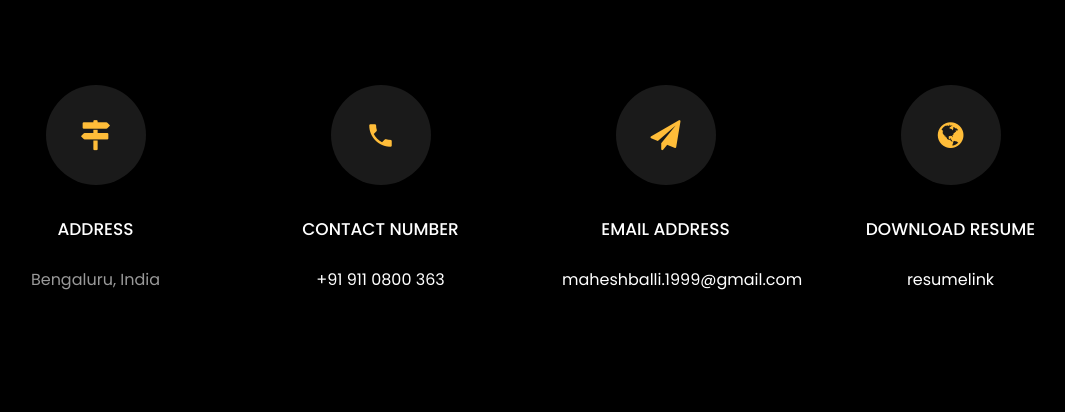
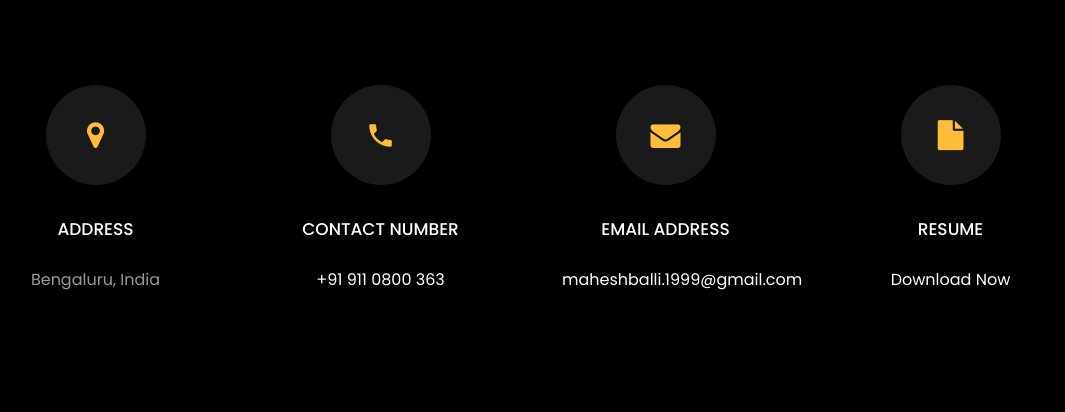
Before and after one commit to maheshballi/MyPortfolio, a plain HTML site: page index.html in a window 1280 px wide. Shown: the part 5007-5419 px from the top of the page, without its empty margins (117-1182 px from the left). Drawn offline with Linux system fonts and the light colour scheme; files whose address does not match are found by name.

Commit message:
index.html file modified

```diff
--- a/index.html
+++ b/index.html
@@ -454,7 +454,7 @@
           <div class="col-md-6 col-lg-3 d-flex ftco-animate">
           	<div class="align-self-stretch box p-4 text-center">
           		<div class="icon d-flex align-items-center justify-content-center">
-          			<span class="icon-map-signs"></span>
+          			<span class="icon-map-marker"></span>
           		</div>
           		<h3 class="mb-4">Address</h3>
 	            <p>Bengaluru, India</p>
@@ -472,19 +472,20 @@
           <div class="col-md-6 col-lg-3 d-flex ftco-animate">
 						<div class="align-self-stretch box p-4 text-center">
 								<div class="icon d-flex align-items-center justify-content-center">
-          			<span class="icon-paper-plane"></span>
+										<span class="icon-envelope"></span> <!-- Add the envelope icon -->
 								</div>
 								<h3 class="mb-4">Email Address</h3>
-	            <p><a href="mailto:info@yoursite.com">maheshballi.1999@gmail.com</a></p>
+								<p><a href="mailto:maheshballi.1999@gmail.com">maheshballi.1999@gmail.com</a></p>
 						</div>
 				</div>
+
           <div class="col-md-6 col-lg-3 d-flex ftco-animate">
           	<div class="align-self-stretch box p-4 text-center">
           		<div class="icon d-flex align-items-center justify-content-center">
-          			<span class="icon-globe"></span>
+          			<span class="icon-file"></span>
           		</div>
-          		<h3 class="mb-4">Download Resume</h3>
-	            <p><a href="https://drive.google.com/file/d/1LmGr7M1A2ajke_Hrty7PsM2DvOulh_Ye/view?usp=drive_link">resumelink</a></p>
+          		<h3 class="mb-4">Resume</h3>
+	            <p><a href="https://drive.google.com/file/d/1LmGr7M1A2ajke_Hrty7PsM2DvOulh_Ye/view?usp=drive_link">Download Now</a></p>
 	          </div>
           </div>
 
```
Lines whose indentation alone changed are shown as unchanged.
